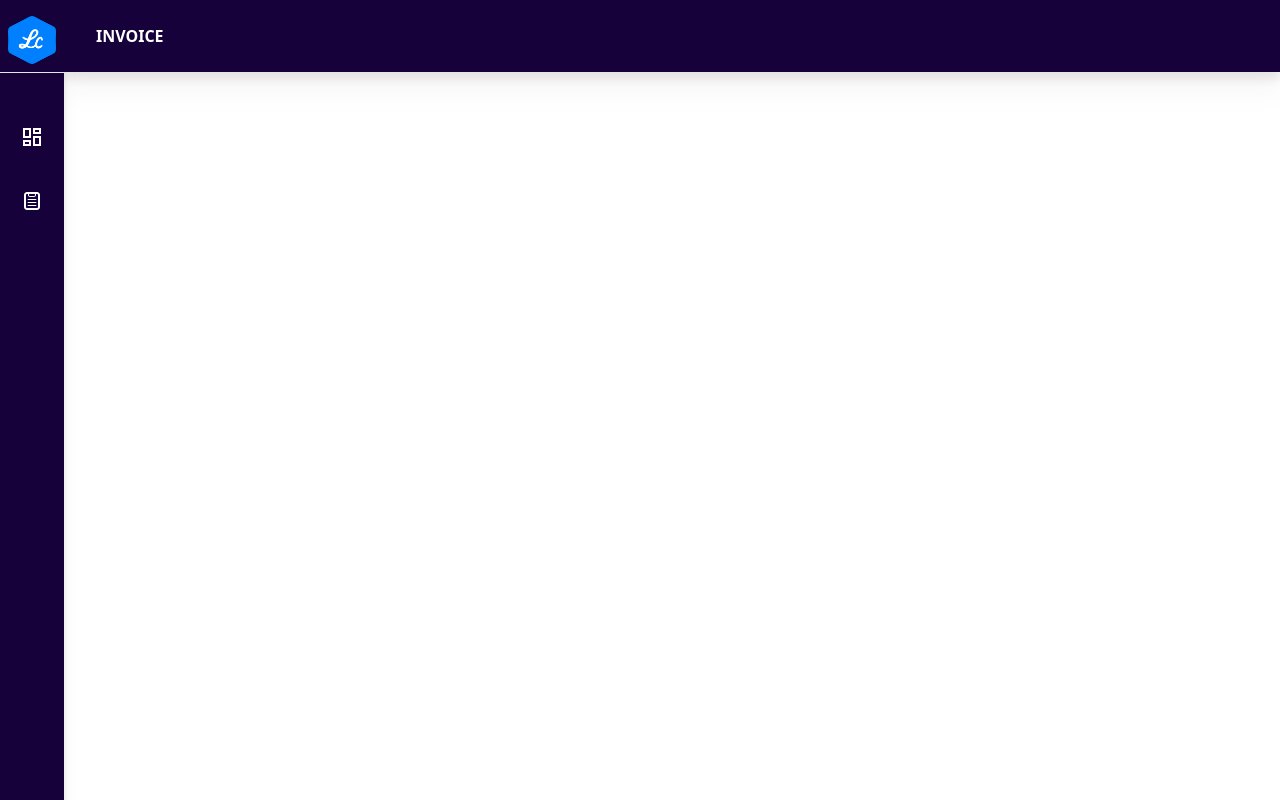
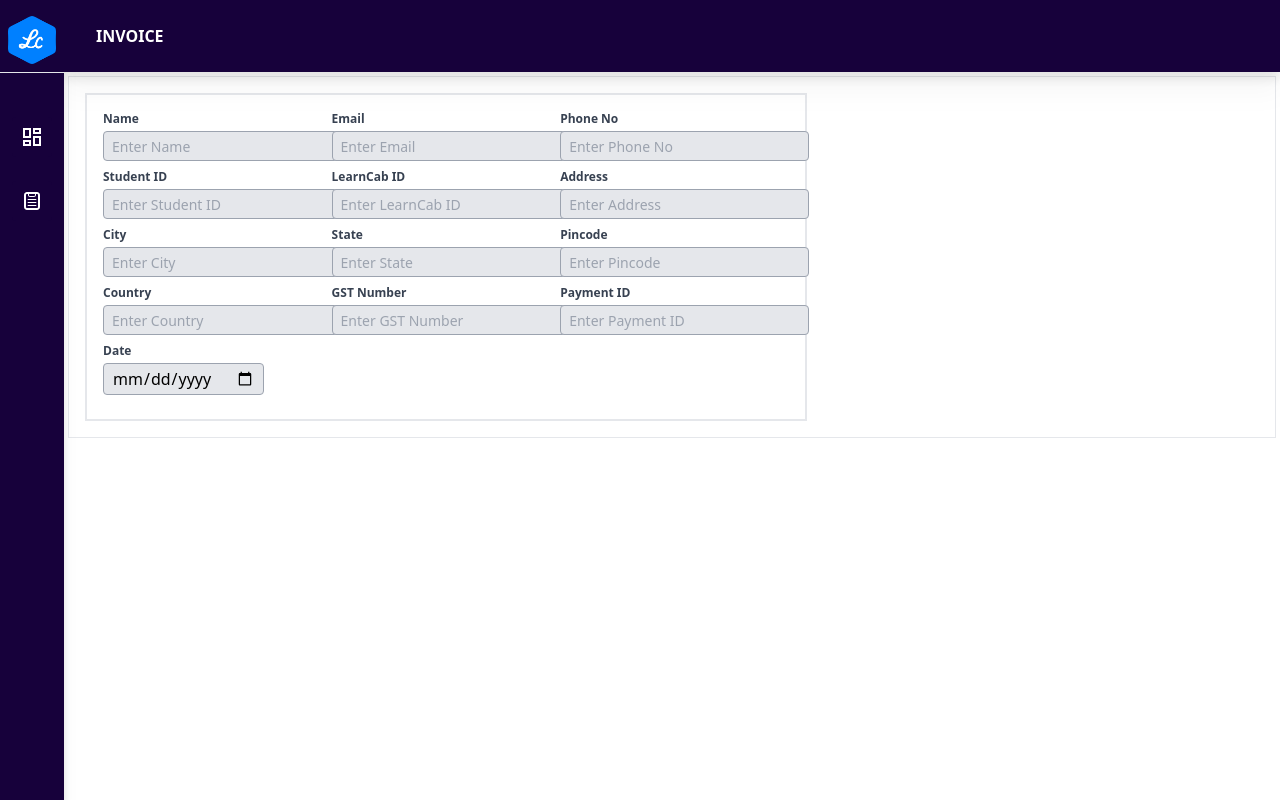
Before and after one commit to SandeepMS07/Invoice-Generator-Typescript-Nextjs, a Next.js app: page /Invoice in a window 1280 px wide. Built offline with nearby package versions, Linux system fonts and the light colour scheme.

Commit message:
added form

```diff
--- /dev/null
+++ b/components/Input.tsx
@@ -0,0 +1,32 @@
+import React from "react";
+
+type InputProps = {
+  type: string;
+  placeholder: string;
+  name: string;
+  id: string;
+  title: string;
+};
+
+const Input = ({ type, placeholder, name, id, title }: InputProps) => {
+  return (
+    <div>
+      <label
+        htmlFor={name}
+        className="block text-gray-700 text-xs font-bold mb-1"
+      >
+        {title}
+      </label>
+      <input
+        type={type}
+        placeholder={placeholder}
+        name={name}
+        id={id}
+        className="block bg-gray-200 border-[1px] px-7 md:px-2 py-[2px] mb-1 rounded outline-none border-gray-400 placeholder:text-sm placeholder:font-[400] focus:border-blue-900 focus:outline-none focus:drop-shadow-xl"
+      />
+      <p className="text-red-600 text-xs mb-2"></p>
+    </div>
+  );
+};
+
+export default Input;
--- a/components/Layout.tsx
+++ b/components/Layout.tsx
@@ -24,7 +24,7 @@ const Layout = ({ children }: { children: React.ReactNode }) => {
       icon: <TiClipboard />,
     },
   ];
-  const handleClick: any = () => setNav(!nav);
+  const handleClick = () => setNav(!nav);
   return (
     <div>
       <header className="bg-darkViolet sticky top-0 h-[72px] md:hidden flex justify-start items-center drop-shadow-xl z-[900]">
@@ -37,7 +37,7 @@ const Layout = ({ children }: { children: React.ReactNode }) => {
               <MdCancel className="w-10 text-2xl text-white" />
             )}
           </div>
-          <div className="md:hidden ml-72 w-full">
+          <div className="md:hidden ml-80 w-full">
             <Image
               src="/assets/images/logobluecion.png"
               alt=""
--- a/pages/Invoice.tsx
+++ b/pages/Invoice.tsx
@@ -1,11 +1,144 @@
 import type { NextPage } from "next";
 import Head from "next/head";
 import Image from "next/image";
+import Input from "../components/Input";
 
 const Invoice: NextPage = () => {
   return (
-    <div className="bg-darkViolet sticky top-0 h-[72px] hidden md:flex  justify-between items-center drop-shadow-xl z-50">
-      <p className="ml-8 mr-8 text-white font-semibold uppercase">Invoice</p>
+    <div>
+      <Head>
+        <title>Invoice</title>
+      </Head>
+      <header className="bg-darkViolet sticky top-0 h-[72px] hidden md:flex  justify-between items-center drop-shadow-xl z-50">
+        <p className="ml-8 mr-8 text-white font-semibold uppercase">Invoice</p>
+      </header>
+      <div className="grid lg:grid-cols-8 md:grid-cols-4 divide-x m-1 border-[1px]">
+        <div className="md:col-span-5">
+          <div>
+            <form className="flex flex-col justify-center items-center border-2 md:border-2 m-9 mx-12 md:m-4 p-4">
+              <div className="grid md:grid-cols-2 lg:grid-cols-3 grid-cols-1 w-full">
+                <div className="md:mr-10">
+                  <Input
+                    type="text"
+                    name="name"
+                    id="name"
+                    title="Name"
+                    placeholder="Enter Name"
+                  />
+                </div>
+                <div className="md:mr-10">
+                  <Input
+                    type="email"
+                    name="email"
+                    id="email"
+                    title="Email"
+                    placeholder="Enter Email"
+                  />
+                </div>
+                <div className="md:mr-10">
+                  <Input
+                    type="Number"
+                    placeholder="Enter Phone No"
+                    name="phone"
+                    id="phone"
+                    title="Phone No"
+                  />
+                </div>
+                <div className="md:mr-10">
+                  <Input
+                    type="text"
+                    placeholder="Enter Student ID"
+                    name="student_id"
+                    id="student_id"
+                    title="Student ID"
+                  />
+                </div>
+                <div className="md:mr-10">
+                  <Input
+                    type="text"
+                    placeholder="Enter LearnCab ID"
+                    name="learncab_id"
+                    id="learncab_id"
+                    title="LearnCab ID"
+                  />
+                </div>
+                <div className="md:mr-10">
+                  <Input
+                    type="text"
+                    placeholder="Enter Address"
+                    name="address"
+                    id="address"
+                    title="Address"
+                  />
+                </div>
+                <div className="md:mr-10">
+                  <Input
+                    type="text"
+                    placeholder="Enter City"
+                    name="city"
+                    id="city"
+                    title="City"
+                  />
+                </div>
+                <div className="md:mr-10">
+                  <Input
+                    type="text"
+                    placeholder="Enter State"
+                    name="state"
+                    id="state"
+                    title="State"
+                  />
+                </div>
+                <div className="md:mr-10">
+                  <Input
+                    type="text"
+                    placeholder="Enter Pincode"
+                    name="pincode"
+                    id="pincode"
+                    title="Pincode"
+                  />
+                </div>
+                <div className="md:mr-10">
+                  <Input
+                    type="text"
+                    placeholder="Enter Country"
+                    name="country"
+                    id="country"
+                    title="Country"
+                  />
+                </div>
+                <div className="md:mr-10">
+                  <Input
+                    type="text"
+                    placeholder="Enter GST Number"
+                    name="gst_number"
+                    id="gst_number"
+                    title="GST Number"
+                  />
+                </div>
+                <div className="md:mr-10">
+                  <Input
+                    type="text"
+                    placeholder="Enter Payment ID"
+                    name="payment_id"
+                    id="payment_id"
+                    title="Payment ID"
+                  />
+                </div>
+                <div className="md:mr-10">
+                  <Input
+                    type="Date"
+                    placeholder="Enter Date"
+                    name="date"
+                    id="date"
+                    title="Date"
+                  />
+                </div>
+              </div>
+            </form>
+          </div>
+        </div>
+      </div>
     </div>
   );
 };
```
